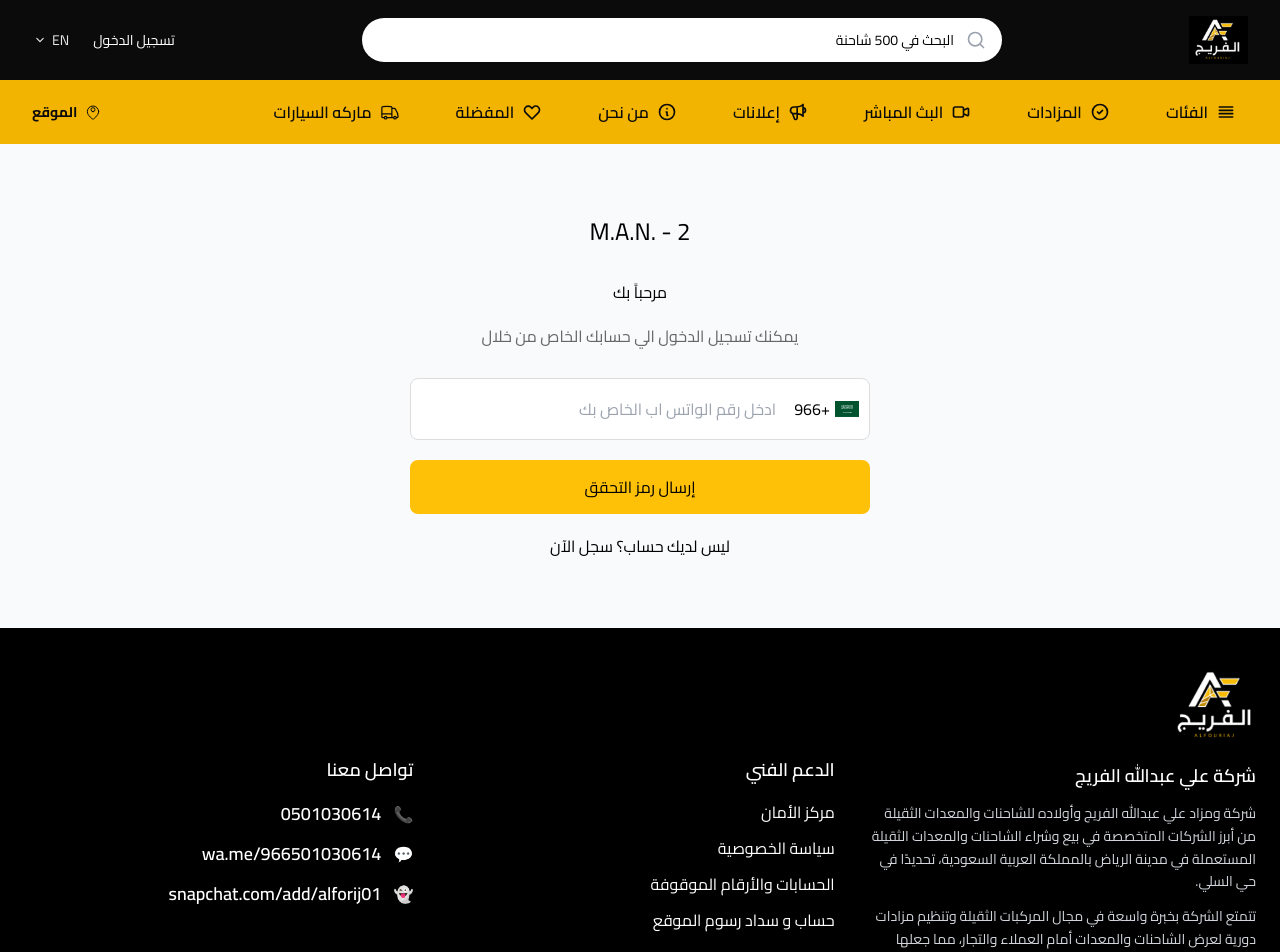
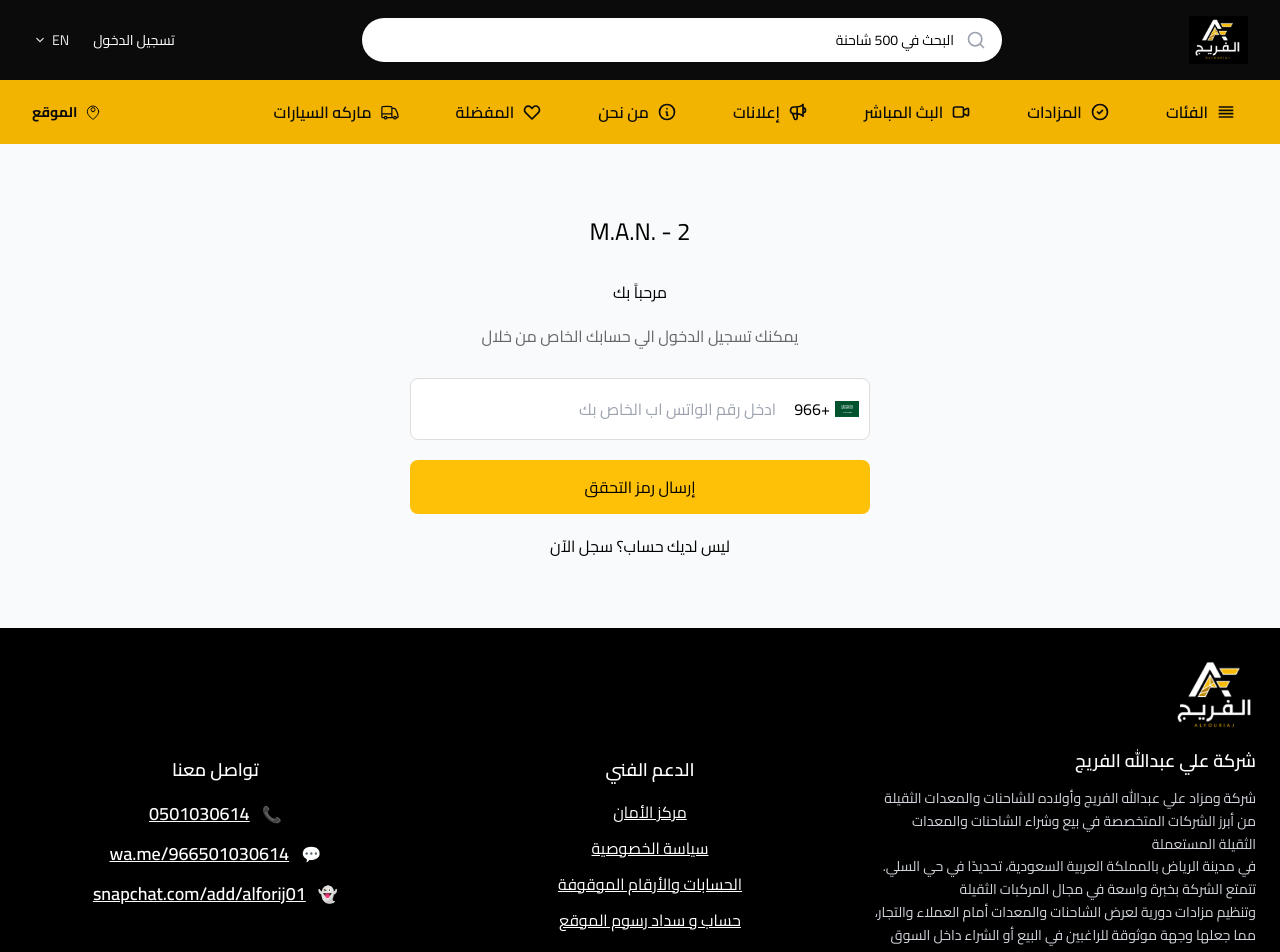
Before and after one commit to seiftaher67-sketch/haraj-alfreej, a React (Create React App) app: page /login in a window 1280 px wide. Shown: the top 952 px of the page. Built offline with nearby package versions, Linux system fonts and the light colour scheme.

Commit message:
Add underlines to footer links and make location link bold blue

```diff
--- a/src/components/layout/Footer.js
+++ b/src/components/layout/Footer.js
@@ -2,37 +2,39 @@
 
 const Footer = () => {
   return (
-    <footer dir="rtl" className="bg-black text-white py-12">
+    <footer dir="rtl" className="bg-black text-white py-12 border-b border-white/50">
       <div className="max-w-7xl mx-auto px-6">
         <div className="flex flex-col lg:flex-row gap-8 items-start">
           {/* right: about + logo */}
           <div className="flex-1 text-right">
             <div className="flex flex-col items-start gap-4">
-              <img src="/assets/images/images/55PNG.PNG" alt="logo" className="h-20 w-20 object-cover shadow-md mt-[-10px] self-start" />
+              <img src="/assets/images/images/55PNG.PNG" alt="logo" className="h-20 w-20 object-cover shadow-md mt-[-20px] self-start" />
               <div className="text-right">
-                <h4 className="text-lg font-semibold">شركة علي عبدالله الفريج</h4>
+                <h4 className="text-lg font-semibold mt-[-5px]">شركة علي عبدالله الفريج</h4>
                 <p className="mt-3 text-sm text-gray-300 leading-relaxed">
-                 شركة ومزاد علي عبدالله الفريج وأولاده للشاحنات والمعدات الثقيلة من أبرز الشركات المتخصصة في بيع وشراء الشاحنات والمعدات الثقيلة المستعملة في مدينة الرياض بالمملكة العربية السعودية، تحديدًا في حي السلي.
-                </p>
-                <p className="mt-3 text-sm text-gray-300 leading-relaxed">
-                 تتمتع الشركة بخبرة واسعة في مجال المركبات الثقيلة وتنظيم مزادات دورية لعرض الشاحنات والمعدات أمام العملاء والتجار، مما جعلها وجهة موثوقة للراغبين في البيع أو الشراء داخل السوق المحلي.
+                  <span>شركة ومزاد علي عبدالله الفريج وأولاده للشاحنات والمعدات الثقيلة</span><br />
+                  <span>من أبرز الشركات المتخصصة في بيع وشراء الشاحنات والمعدات الثقيلة المستعملة</span><br />
+                  <span>في مدينة الرياض بالمملكة العربية السعودية، تحديدًا في حي السلي.</span><br />
+                  <span>تتمتع الشركة بخبرة واسعة في مجال المركبات الثقيلة</span><br />
+                  <span>وتنظيم مزادات دورية لعرض الشاحنات والمعدات أمام العملاء والتجار،</span><br />
+                  <span>مما جعلها وجهة موثوقة للراغبين في البيع أو الشراء داخل السوق المحلي.</span>
                 </p>
                 <div className="mt-4 flex items-right justify-start gap-2 text-sm text-yellow-400">
                   <svg className="w-5 h-5" viewBox="0 0 24 24" fill="none"><path d="M12 2C8.13 2 5 5.13 5 9c0 7 7 13 7 13s7-6 7-13c0-3.87-3.13-7-7-7z" stroke="currentColor" strokeWidth="1.5" strokeLinecap="round" strokeLinejoin="round"/></svg>
-                  <a href="https://maps.app.goo.gl/XL6Jp84W9SLgSeoQ7?g_st=awb" className="text-gray-300 hover:text-white">الموقع الخاص بالفريج</a>
+                  <a href="https://maps.app.goo.gl/XL6Jp84W9SLgSeoQ7?g_st=awb" className="text-blue-500 font-bold text-lg hover:text-blue-300">الموقع الخاص بالفريج</a>
                 </div>
               </div>
             </div>
           </div>
 
           {/* center: useful links */}
-          <div className="flex-1 text-right mr-[0px] mt-20">
-            <h4 className="text-lg font-semibold mb-4">الدعم الفني</h4>
-            <ul className="space-y-3">
-              <li><a href="#" className="text-base font-medium text-white">مركز الأمان</a></li>
-              <li><a href="#" className="text-base font-medium text-white">سياسة الخصوصية</a></li>
-              <li><a href="#" className="text-base font-medium text-white">الحسابات والأرقام الموقوفة</a></li>
-              <li><a href="#" className="text-base font-medium text-white">حساب و سداد رسوم الموقع</a></li>
+          <div className="flex-1 text-right ml-[20px] mt-20">
+            <h4 className="text-lg font-semibold mb-4 text-center">الدعم الفني</h4>
+            <ul className="space-y-3 text-center">
+              <li><a href="#" className="text-base font-medium text-white underline">مركز الأمان</a></li>
+              <li><a href="#" className="text-base font-medium text-white underline">سياسة الخصوصية</a></li>
+              <li><a href="#" className="text-base font-medium text-white underline">الحسابات والأرقام الموقوفة</a></li>
+              <li><a href="#" className="text-base font-medium text-white underline">حساب و سداد رسوم الموقع</a></li>
             </ul>
             <div className="mt-[50px] text-center text-white text-sm">
               © ELFouriaj Group NO.0.1 , 2025-10-13
@@ -42,24 +44,26 @@
 
           {/* left: contact */}
           <div className="flex-1 text-right mt-20">
-            <h4 className="text-lg font-semibold mb-4">تواصل معنا</h4>
-            <ul className="space-y-3">
-              <li className="flex items-center gap-3 justify-start">
+            <h4 className="text-lg font-semibold mb-4 text-center">تواصل معنا</h4>
+            <ul className="space-y-3 text-center">
+              <li className="flex items-center gap-3 justify-center">
                 <span className="text-yellow-400">📞</span>
-                <a href="tel:0501030614" className="text-lg font-semibold text-white">0501030614</a>
+                <a href="tel:0501030614" className="text-lg font-semibold text-white underline">0501030614</a>
               </li>
-              <li className="flex items-center gap-3 justify-start">
+              <li className="flex items-center gap-3 justify-center">
                 <span className="text-yellow-400">💬</span>
-                <a href="https://wa.me/966501030614" target="_blank" rel="noreferrer" className="text-lg font-semibold text-white">wa.me/966501030614</a>
+                <a href="https://wa.me/966501030614" target="_blank" rel="noreferrer" className="text-lg font-semibold text-white underline">wa.me/966501030614</a>
               </li>
-              <li className="flex items-center gap-3 justify-start">
+              <li className="flex items-center gap-3 justify-center">
                 <span className="text-yellow-400">👻</span>
-                <a href="https://snapchat.com/add/alforij01" target="_blank" rel="noreferrer" className="text-lg font-semibold text-white">snapchat.com/add/alforij01</a>
+                <a href="https://snapchat.com/add/alforij01" target="_blank" rel="noreferrer" className="text-lg font-semibold text-white underline">snapchat.com/add/alforij01</a>
               </li>
             </ul>
           </div>
         </div>
 
+        {/* White transparent separator line */}
+        <div className="w-full h-px bg-white/50 mt-8"></div>
 
       </div>
     </footer>
```
